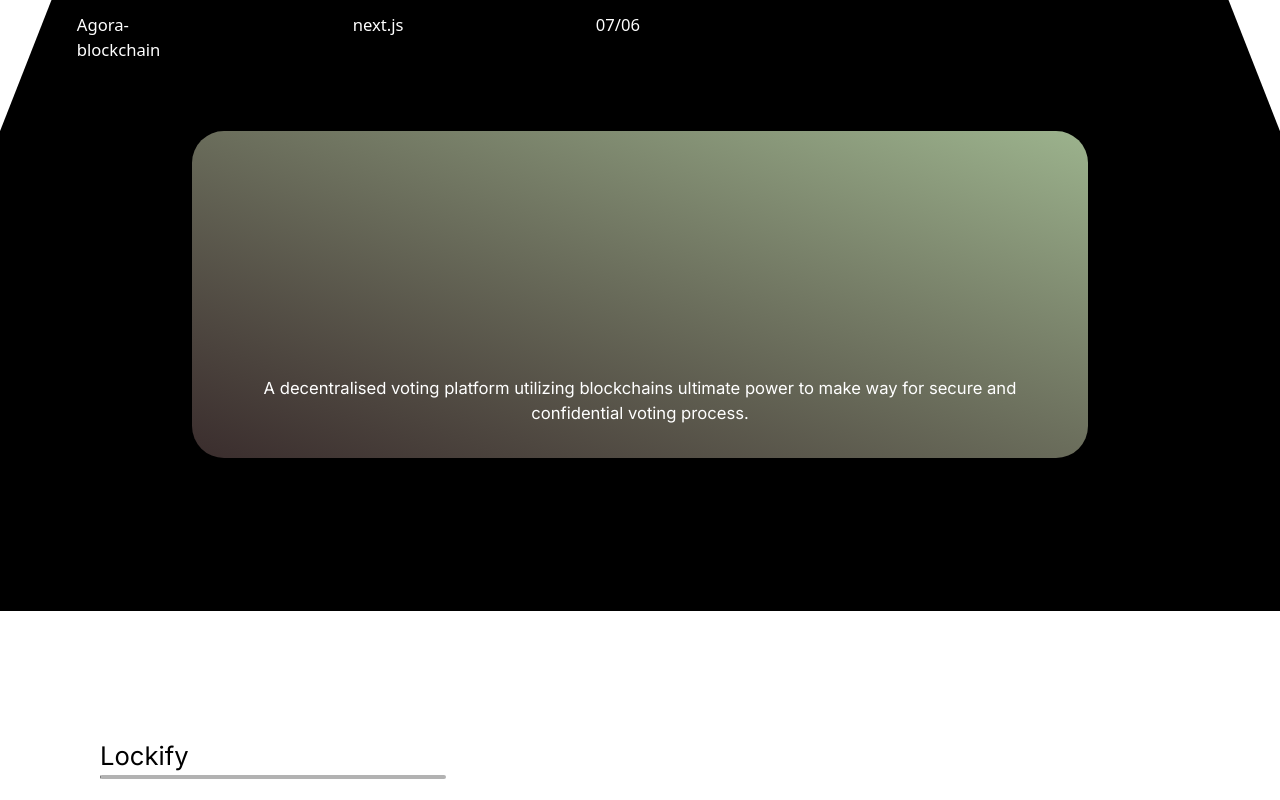
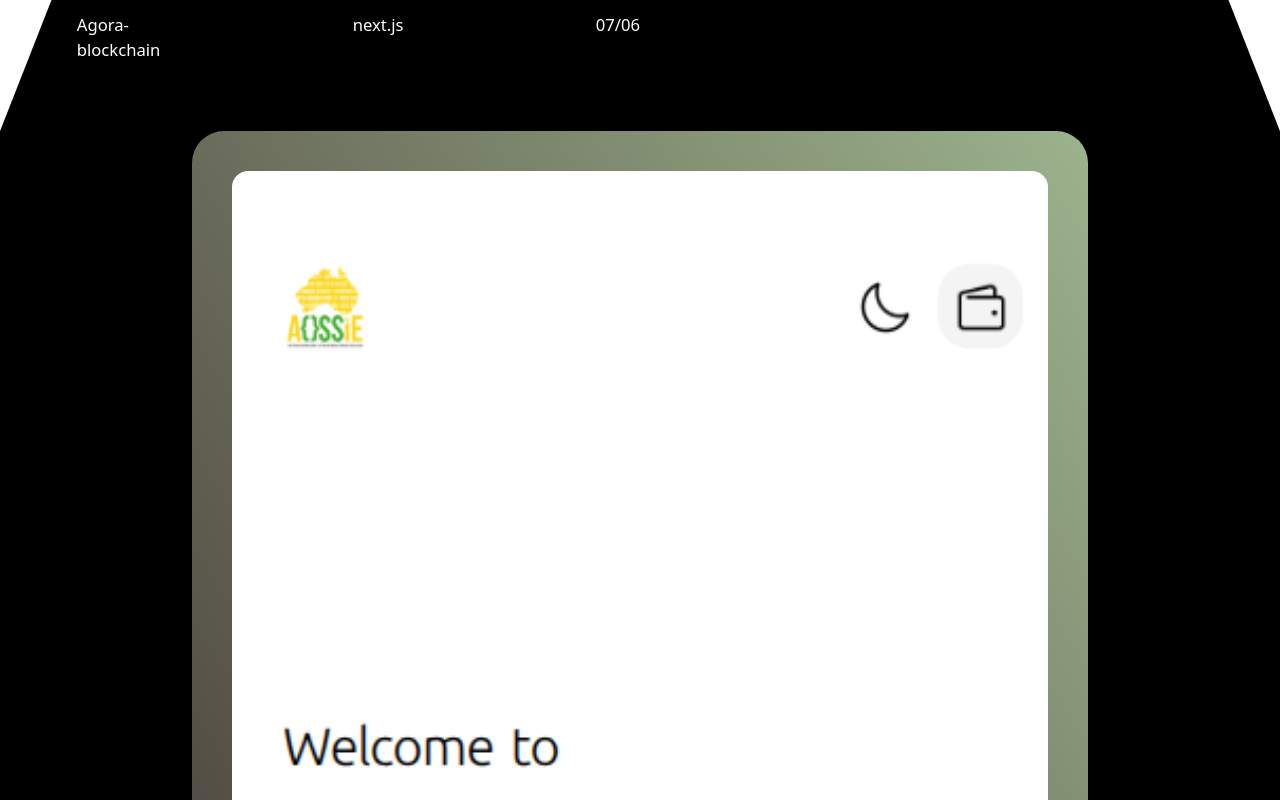
Before and after one commit to BANKAAIII/my-portfolio, a Next.js app: page / in a window 1280 px wide. Shown: the part 1500-2300 px from the top of the page. Built offline with nearby package versions, Linux system fonts and the light colour scheme.

Commit message:
added footer4

```diff
--- a/components/modules/landingPagePart3.tsx
+++ b/components/modules/landingPagePart3.tsx
@@ -2,6 +2,7 @@ import React from 'react'
 import { StaticImageData } from 'next/image'
 import { userDetailsAtom , projectsAtom} from '@/store/globalAtoms'
 import { useAtomValue } from 'jotai'
+import  Image  from 'next/image'
 
 
 interface landingPage3Props{
@@ -14,14 +15,14 @@ const LandingPagePart3 = () => {
   const projects  = useAtomValue(projectsAtom);
 
   return (
-    <div className="flex w-full h-[60dvh] bg-[#000000] flex-col items-center justify-center  pb-[clamp(5rem,12vw,15rem)]">
-      <div className="flex flex-col items-center justify-center w-[clamp(8rem,70vw,100rem)] h-[clamp(20rem,40vw,50rem)] bg-linear-to-bl from-[#9CB38D] to-[#3A2D2D] rounded-4xl" >
+    <div className="flex w-full min-h-[100dvh] bg-[#000000] flex-col items-center justify-center  pb-[clamp(5rem,8vw,13rem)]">
+      <div className="flex flex-col items-center justify-center w-[clamp(10rem,70vw,200rem)] bg-linear-to-bl from-[#9CB38D] to-[#3A2D2D] rounded-4xl" >
         {/* image  */}
-        <div className="flex w-full h-full p-10 items-center justify-center " >
-
+        <div className="flex w-full h-full p-4  md:p-10 items-center justify-center " >
+          <Image width={1000} height={1000} src={"/agoraMobileSample.png"} alt={""}  className="rounded-2xl flex w-full h-full"/>
         </div>
         {/* short description */}
-        <div className="flex w-full items-center justify-center text-center text-[clamp(0.7rem,1.3vw,2rem)] p-[clamp(0.8rem,2.5vw,4rem)] text-white font-inter" >{projects[0].shortDescription}</div>
+        <div className="flex w-full items-center justify-center text-center text-[clamp(0.7rem,1.3vw,1.8rem)] p-[clamp(1.5rem,3vw,6rem)] text-white font-inter" >{projects[0].shortDescription}</div>
       </div>
     </div>
   )
--- a/components/ui/navBar.tsx
+++ b/components/ui/navBar.tsx
@@ -81,7 +81,7 @@ const NavBar : React.FC<{children?:NavBarProps}> = ({children }) => {
             <button className={`${scrolled? "hover:scale-[1.05] duration-80":"hover:bg-black  hover:text-white p-3"} flex flex-wrap rounded-full font-medium  items-center justify-center`} >Skills</button>
             <motion.button
 
-             whileTap={{scale:0.9, boxShadow: "0px 10px 25px rgba(75, 245, 115, 0.2)" }}
+             whileTap={{scale:0.9 ,webkitTextFillColor:"#[#4BF573]]"}}
              className={`${scrolled? 'hover:text-[#4BF573]' : 'bg-[#4BF573] rounded-4xl p-1 md:p-2 '} flex  flex-wrap  font-medium items-center justify-center`} ><h1>Contact</h1></motion.button>
         </div>
      </div>
```
Also changed, not shown: public/agoraDesktopSample.png (added), public/agoraMobileSample.png (added).
